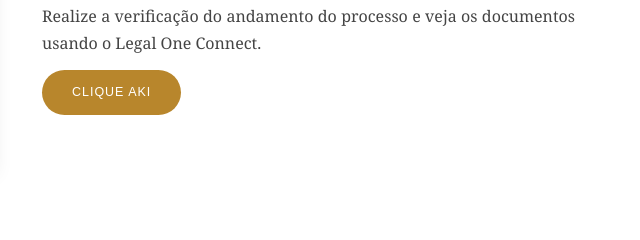
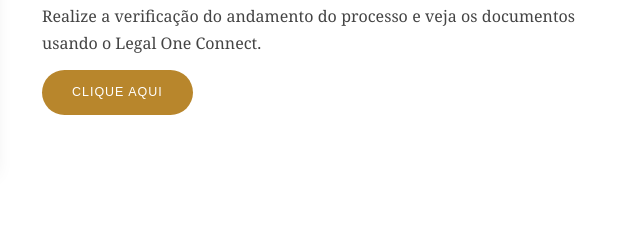
Before and after one commit to OthonGustavo/admir-meira, a plain HTML site: page consulta.html in a window 1280 px wide. Shown: the part 377-617 px from the top of the page, 621-1261 px from the left. Drawn offline with Linux system fonts and the light colour scheme.

Commit message:
Correct 'Clique aki' to 'Clique Aqui' in consulta.html

```diff
--- a/consulta.html
+++ b/consulta.html
@@ -36,7 +36,7 @@
           <h2 class="bloco-titulo grande">Legal</h2>
           <p>Realize a verificação do andamento do processo e veja os documentos
              usando o Legal One Connect.</p>
-          <a href="#" class="btn">Clique aki</a>
+          <a href="#" class="btn">Clique Aqui</a>
         </div>
       </div>
     </section>
```
